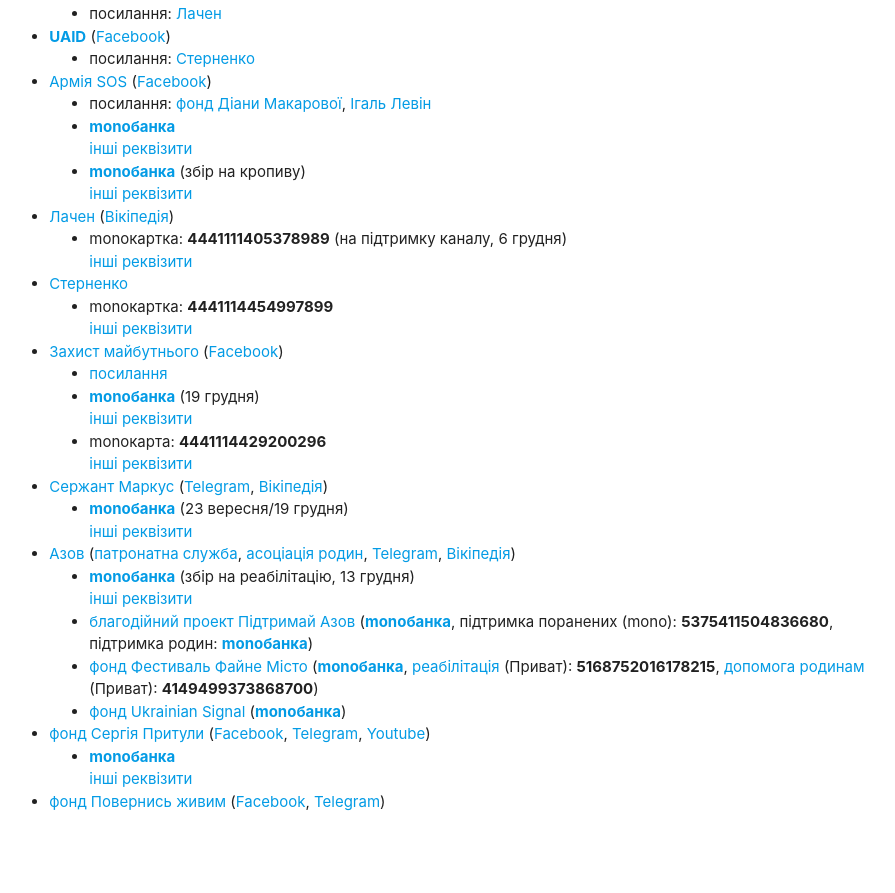
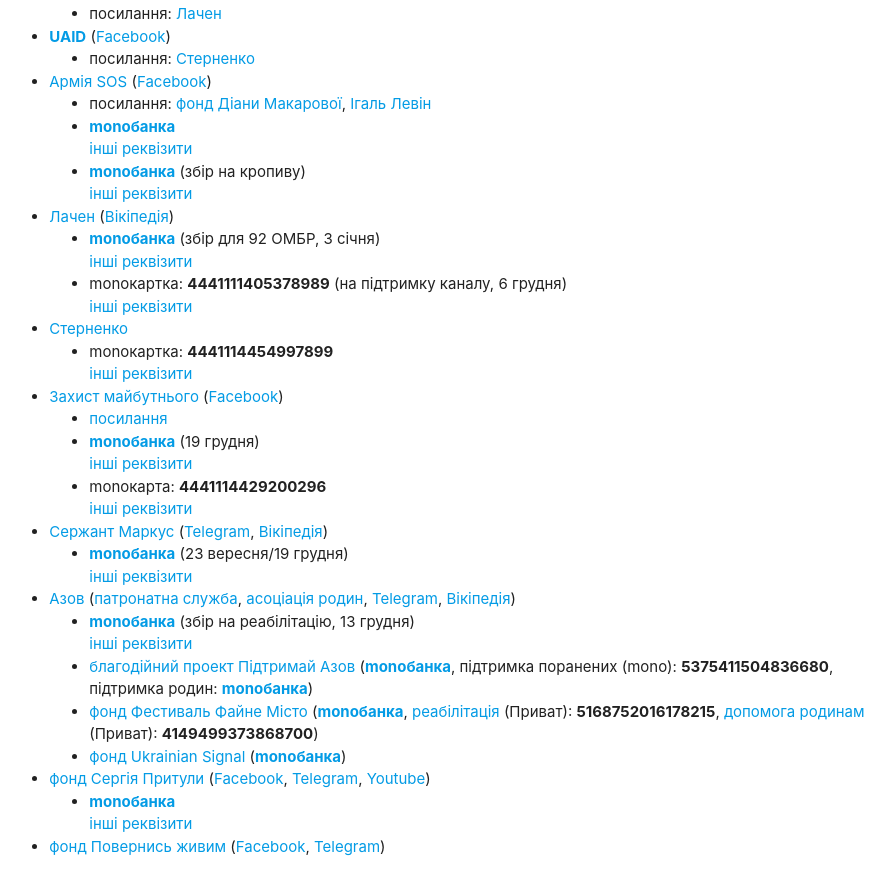
Before and after one commit to x-yuri/supportzsu, a plain HTML site: page index.html in a window 1280 px wide. Shown: the part 1092-1985 px from the top of the page, without its empty margins (194-1089 px from the left). Before the commit the page ends 1940 px from the top, so only its background shows below. Drawn offline with nearby package versions, Linux system fonts and the light colour scheme; a script that the page names is missing.

Commit message:
~ update

```diff
--- a/index.html
+++ b/index.html
@@ -162,6 +162,10 @@
                 <a href="https://t.me/s/lachentyt" target="_blank">Лачен</a>
                 (<a href="https://uk.wikipedia.org/wiki/%D0%86%D0%B3%D0%BE%D1%80_%D0%9B%D0%B0%D1%87%D0%B5%D0%BD%D0%BA%D0%BE%D0%B2" target="_blank">Вікіпедія</a>)
                 <ul>
+                    <li><a class="b jar" href="https://send.monobank.ua/jar/51NCynEGDU" target="_blank">monoбанка</a> (збір для 92 ОМБР, 3 січня)<br>
+                        <a href="https://t.me/huyovy_kharkiv/94209" target="_blank">інші</a>
+                        <a href="https://t.me/lachentyt/25100" target="_blank">реквізити</a>
+                        <span class="hidden private"></span>
                     <li>monoкартка: <span class="b ccard">4441111405378989</span> (на підтримку каналу, 6 грудня)<br>
                         <a href="https://t.me/donatlacheny/3" target="_blank">інші</a>
                         <a href="https://t.me/lachentyt/23686" target="_blank">реквізити</a>
```
